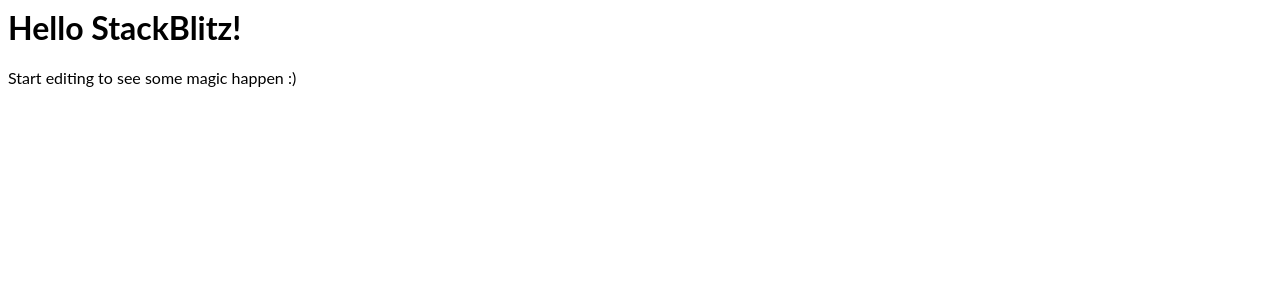
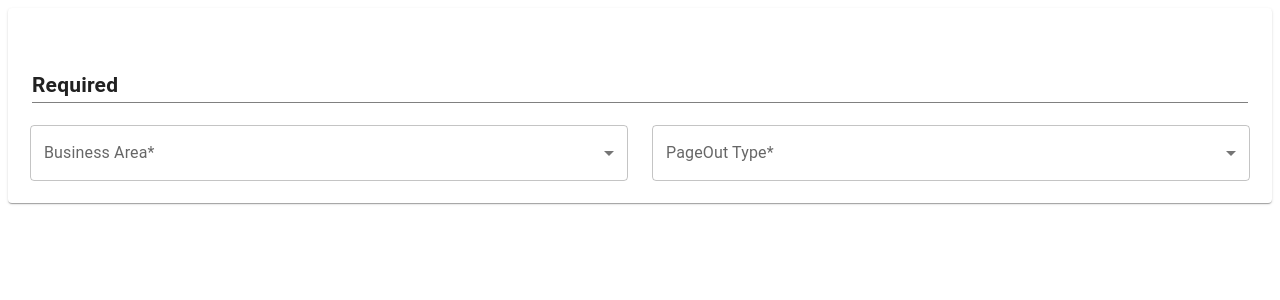
Before and after one commit to saurabhkjha/react-mui-form, a React (Create React App) app: page / in a window 1280 px wide. Shown: the top 300 px of the page. Built offline with nearby package versions, Linux system fonts and the light colour scheme.

Commit message:
form desing first panel

```diff
--- a/App.tsx
+++ b/App.tsx
@@ -1,11 +1,127 @@
+import {
+  Box,
+  FormControl,
+  Grid,
+  InputLabel,
+  MenuItem,
+  Paper,
+  Select,
+  Stack,
+  styled,
+  TextField,
+  Typography,
+  useMediaQuery,
+  useTheme,
+} from '@mui/material';
 import * as React from 'react';
 import './style.css';
 
+const Container = styled(Paper)(({ theme }) => ({
+  ...theme.typography.body2,
+  color: theme.palette.text.secondary,
+  padding: '1.5em',
+}));
+
+const Item = styled(Paper)(({ theme }) => ({
+  ...theme.typography.body2,
+  padding: theme.spacing(0.5),
+  // textAlign: "center",
+  color: theme.palette.text.secondary,
+  boxShadow: 'none',
+}));
+
+export const FormContext = React.createContext({});
+
 export default function App() {
+  const theme = useTheme();
+  const isMobileBrkPt = useMediaQuery(theme.breakpoints.down('md'));
+
   return (
     <div>
-      <h1>Hello StackBlitz!</h1>
-      <p>Start editing to see some magic happen :)</p>
+      <Item
+        sx={{
+          borderRadius: '4px',
+          boxShadow:
+            '0px 2px 1px -1px rgb(0 0 0 / 20%), 0px 1px 1px 0px rgb(0 0 0 / 14%), 0px 1px 3px 0px rgb(0 0 0 / 12%)',
+        }}
+        elevation={4}
+      >
+        <Stack
+          direction="row"
+          spacing={2}
+          justifyContent="space-between"
+          alignContent="center"
+          alignItems="center"
+          sx={{
+            background: 'white',
+            position: 'sticky',
+            top: 60,
+            bottom: 60,
+            padding: '10px 20px',
+            zIndex: 5,
+          }}
+        >
+          <Typography
+            sx={{
+              flex: '1 1 100%',
+              color: 'rgba(0, 0, 0, 0.87)',
+              fontWeight: '600',
+              fontSize: { md: '1.5em', xs: '1.25em' },
+              borderBottom: '1px solid grey',
+            }}
+            component="div"
+          >
+            Required
+          </Typography>
+        </Stack>
+        <Box
+          sx={{
+            flexGrow: 1,
+            background: '#fff',
+            padding: '0 1em 1em 1em',
+            marginTop: '4em',
+          }}
+        >
+          <Grid container spacing={2}>
+            <Grid item xs={12} md={6}>
+              <Item>
+                <FormControl fullWidth>
+                  <InputLabel id="demo-simple-select-label">
+                    Business Area*
+                  </InputLabel>
+                  <Select
+                    labelId="demo-simple-select-label"
+                    id="business-area"
+                    label="Business Area"
+                  >
+                    <MenuItem value={10}>Ten</MenuItem>
+                    <MenuItem value={20}>Twenty</MenuItem>
+                    <MenuItem value={30}>Thirty</MenuItem>
+                  </Select>
+                </FormControl>
+              </Item>
+            </Grid>
+            <Grid item xs={12} md={6}>
+              <Item>
+                <FormControl fullWidth>
+                  <InputLabel id="demo-simple-select-label">
+                    PageOut Type*
+                  </InputLabel>
+                  <Select
+                    labelId="demo-simple-select-label"
+                    id="pageout-type"
+                    label="PageOut Type"
+                  >
+                    <MenuItem value={10}>Ten</MenuItem>
+                    <MenuItem value={20}>Twenty</MenuItem>
+                    <MenuItem value={30}>Thirty</MenuItem>
+                  </Select>
+                </FormControl>
+              </Item>
+            </Grid>
+          </Grid>
+        </Box>
+      </Item>
     </div>
   );
 }
--- a/package.json
+++ b/package.json
@@ -3,6 +3,11 @@
   "version": "0.0.0",
   "private": true,
   "dependencies": {
+    "@babel/core": "^7.0.0",
+    "@emotion/react": "^11.5.0",
+    "@emotion/styled": "^11.3.0",
+    "@mui/icons-material": "^5.10.6",
+    "@mui/material": "^5.10.7",
     "@types/react": "^18.0.8",
     "@types/react-dom": "^18.0.2",
     "react": "^18.1.0",
```
